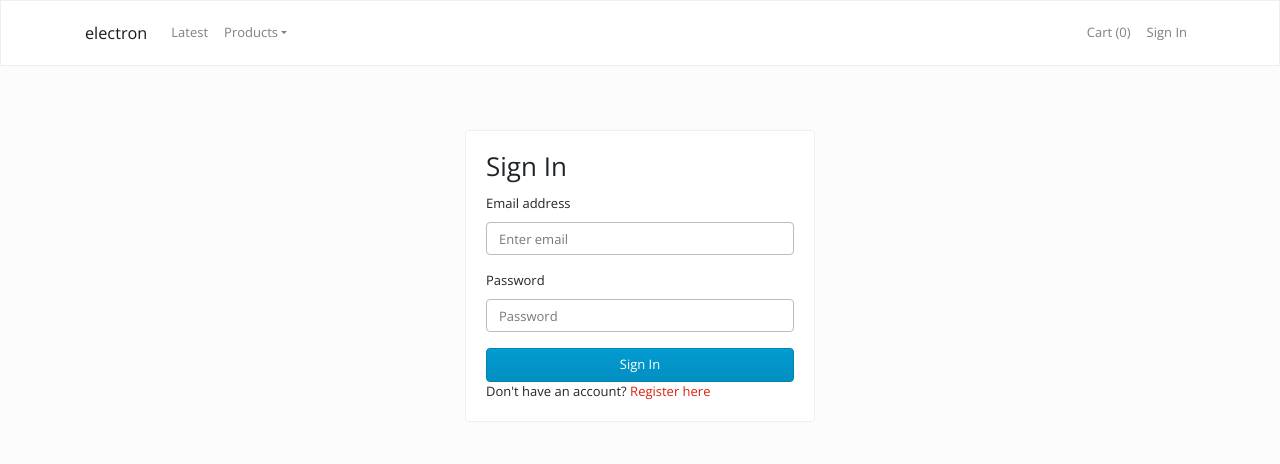
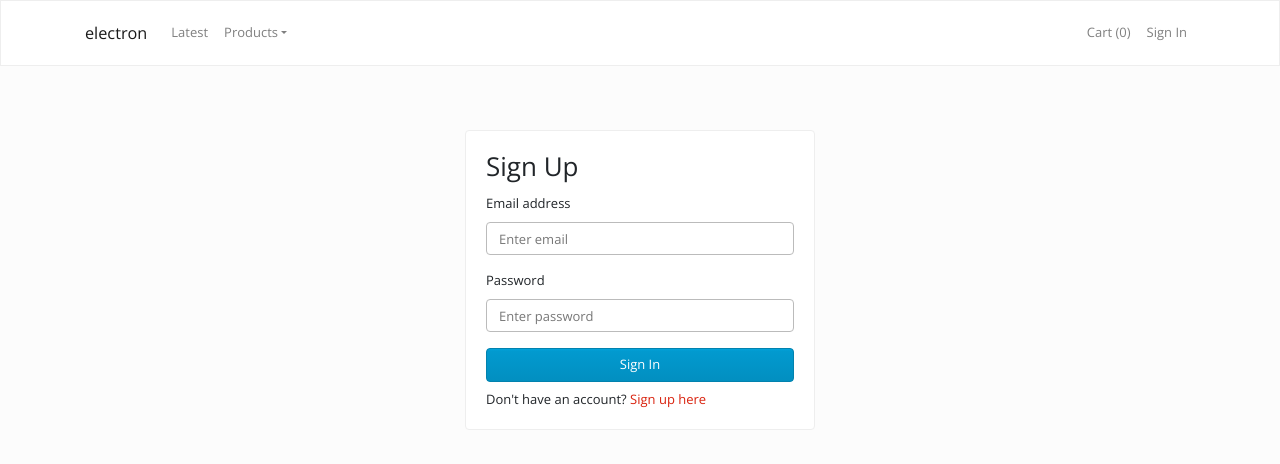
Before and after one commit to devmx00/electron-gadgets, a React (Create React App) app in the folder client/: page /login in a window 1280 px wide. Shown: the top 464 px of the page. Built offline with nearby package versions, Linux system fonts and the light colour scheme.

Commit message:
Update login functionality

```diff
--- a/client/src/actions/authActions.js
+++ b/client/src/actions/authActions.js
@@ -17,6 +17,22 @@ export const userRegister = (formData, callback) => async (dispatch) => {
   }
 };
 
+export const userLogin = (formData, callback) => async (dispatch) => {
+  try {
+    const { data } = await axios.post('/login', formData);
+
+    dispatch({
+      type: AUTH_USER_LOGIN,
+      payload: data.token,
+    });
+
+    localStorage.setItem('token', data.token);
+    return callback(null);
+  } catch (err) {
+    return callback(err);
+  }
+};
+
 export const userLogout = () => (dispatch) => {
   dispatch({
     type: AUTH_USER_LOGOUT,
--- a/client/src/pages/login/Login.js
+++ b/client/src/pages/login/Login.js
@@ -1,38 +1,79 @@
-import React, { Fragment } from 'react';
+import React, { Fragment, useState } from 'react';
+import { useDispatch } from 'react-redux';
 import { Link } from 'react-router-dom';
 import Row from 'react-bootstrap/row';
 import Col from 'react-bootstrap/col';
 import Card from 'react-bootstrap/card';
-import Form from 'react-bootstrap/form';
 import Button from 'react-bootstrap/button';
+import { userLogin } from '../../actions/authActions';
 
-const Login = () => {
+const Login = ({ history }) => {
+  const dispatch = useDispatch();
+  const [formData, setFormData] = useState({
+    email: '',
+    password: '',
+  });
+  const { email, password } = formData;
+
+  const handleChange = (e) => {
+    setFormData({ ...formData, [e.target.name]: e.target.value });
+  };
+
+  const handleSubmit = (e) => {
+    e.preventDefault();
+
+    if (!email || !password) return console.log('Invalid Credentials.');
+
+    dispatch(
+      userLogin(formData, function (err) {
+        if (err) return console.log('Login failed.');
+        return history.push('/');
+      })
+    );
+  };
+
   return (
     <Fragment>
       <Row className='d-flex justify-content-center'>
         <Col sm={12} md={6} lg={4} className='my-5'>
           <Card className='my-3'>
             <Card.Body>
-              <Card.Title as='h2'>Sign In</Card.Title>
-              <Form>
-                <Form.Group controlId='formBasicEmail'>
-                  <Form.Label>Email address</Form.Label>
-                  <Form.Control type='email' placeholder='Enter email' />
-                </Form.Group>
-                <Form.Group controlId='formBasicPassword'>
-                  <Form.Label>Password</Form.Label>
-                  <Form.Control type='password' placeholder='Password' />
-                </Form.Group>
+              <Card.Title as='h2'>Sign Up</Card.Title>
+              <form onSubmit={handleSubmit}>
+                <div className='form-group'>
+                  <label htmlFor='email'>Email address</label>
+                  <input
+                    className='form-control'
+                    id='email'
+                    name='email'
+                    type='email'
+                    placeholder='Enter email'
+                    onChange={handleChange}
+                    value={email}
+                  />
+                </div>
+                <div className='form-group'>
+                  <label htmlFor='password'>Password</label>
+                  <input
+                    className='form-control'
+                    id='password'
+                    name='password'
+                    type='password'
+                    placeholder='Enter password'
+                    value={password}
+                    onChange={handleChange}
+                  />
+                </div>
                 <Button variant='info' className='btn-block' type='submit'>
                   Sign In
                 </Button>
-                <Card.Text>
+                <Card.Text className='mt-2'>
                   Don't have an account?{' '}
                   <Card.Link as={Link} to='/register'>
-                    Register here
+                    Sign up here
                   </Card.Link>
                 </Card.Text>
-              </Form>
+              </form>
             </Card.Body>
           </Card>
         </Col>
--- a/client/src/reducers/authReducer.js
+++ b/client/src/reducers/authReducer.js
@@ -10,6 +10,7 @@ export default (state = INITIAL_STATE, action) => {
   const { type, payload } = action;
   switch (type) {
     case AUTH_USER_REGISTER:
+    case AUTH_USER_LOGIN:
       return { ...state, authenticated: payload };
     case AUTH_USER_LOGOUT:
       return { ...state, authenticated: false };
```
